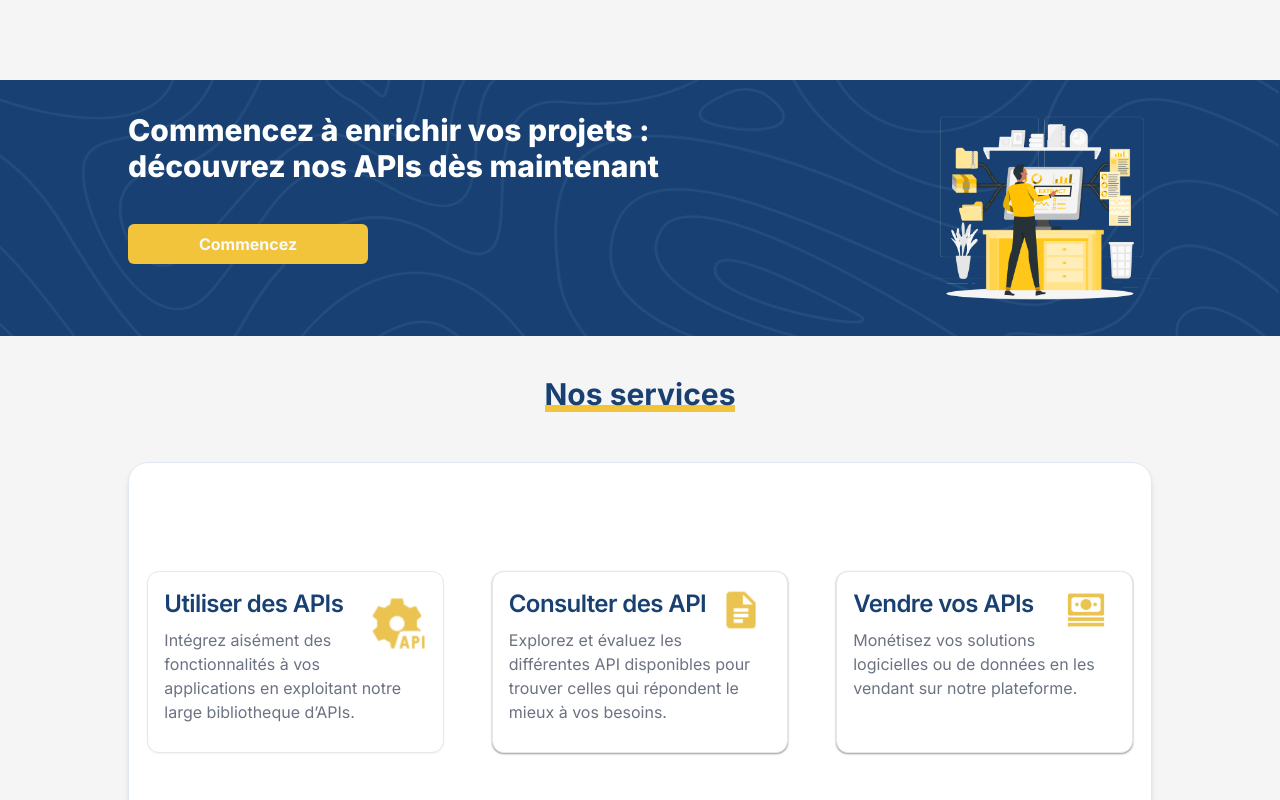
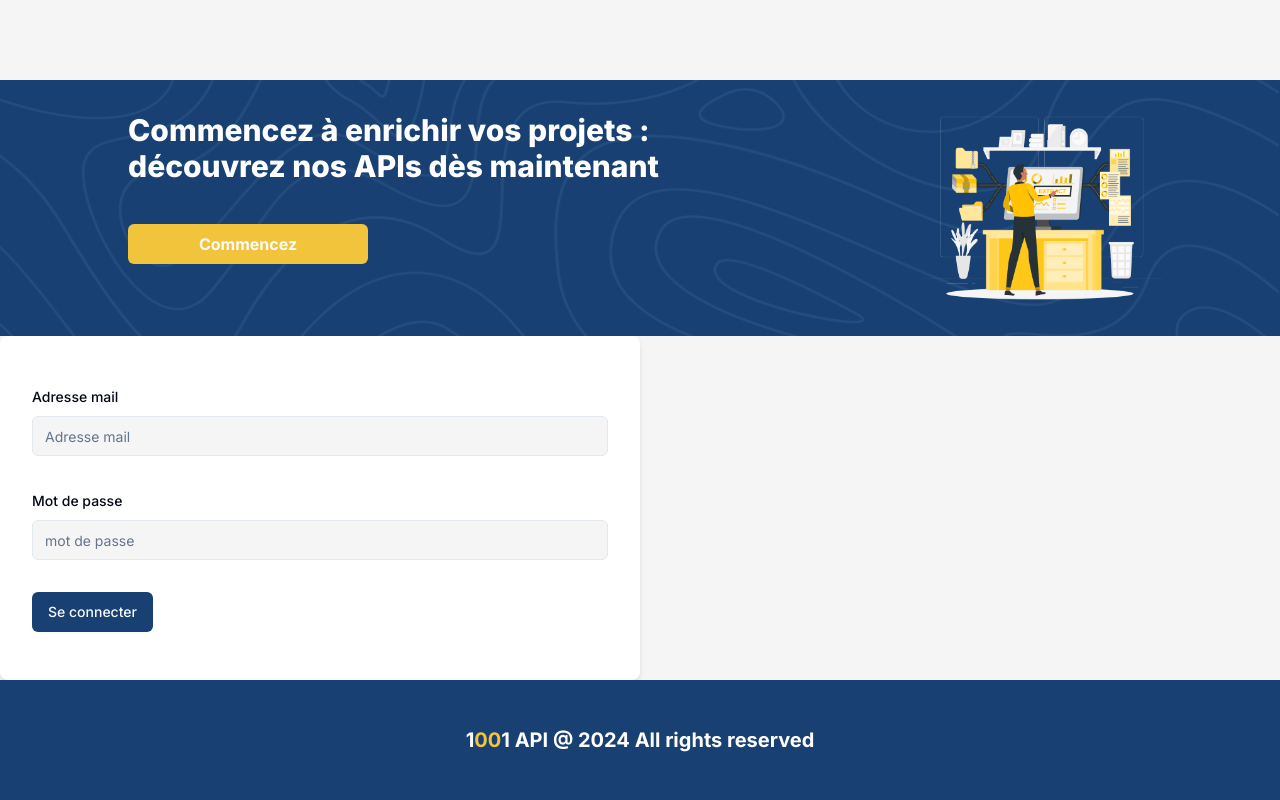
Before and after one commit to codewithabdou/ApiHub-Projet-2CSSIL-Frontend, a Next.js app: page /testRoute in a window 1280 px wide. Shown: the top 800 px of the page. Built offline with nearby package versions, Linux system fonts and the light colour scheme.

Commit message:
added the form

```diff
--- /dev/null
+++ b/app/components/Admin/CreateCategoryForm.tsx
@@ -0,0 +1,102 @@
+"use client";
+
+import { zodResolver } from "@hookform/resolvers/zod";
+import { useForm } from "react-hook-form";
+import { login } from "@services/authentication.service";
+import {
+  Form,
+  FormControl,
+  FormField,
+  FormItem,
+  FormLabel,
+  FormMessage,
+} from "../ui/form";
+import { loginRequest } from "@typings/auth/authForms";
+import { loginFormSchema } from "@typings/auth/authForms";
+import { Input } from "../ui/input";
+import { Button } from "../ui/button";
+import { useState } from "react";
+import { toast } from "sonner";
+import { GiCancel } from "react-icons/gi";
+import { useRouter } from "next/navigation";
+const formSchema = loginFormSchema;
+
+export default function CreateCategoryForm() {
+  const [isLoading, setIsLoading] = useState<boolean>(false);
+  const router = useRouter();
+
+  const form = useForm<loginRequest>({
+    resolver: zodResolver(formSchema),
+    defaultValues: {
+      email: "",
+      password: "",
+    },
+  });
+
+  async function onSubmit(values: loginRequest) {
+    setIsLoading(true);
+    const result = await login(values);
+    if (result.status !== "success") {
+      toast.error(result.status, {
+        description: result.message,
+        position: "top-right",
+        dismissible: true,
+        duration: 5000,
+        cancel: {
+          label: (
+            <Button variant={"destructive"} size={"sm"}>
+              OK
+            </Button>
+          ),
+          onClick: () => {
+            toast.dismiss();
+          },
+        },
+        icon: <GiCancel className="text-lg text-red-500" />,
+      });
+    } else {
+      router.push(`/${result.message}`);
+      form.reset();
+    }
+    setIsLoading(false);
+  }
+
+  return (
+    <Form {...form}>
+      <form
+        onSubmit={form.handleSubmit(onSubmit)}
+        className="space-y-8 bg-white px-8 py-12 rounded-lg shadow-md w-full md:w-1/2"
+      >
+        <FormField
+          control={form.control}
+          name="email"
+          render={({ field }) => (
+            <FormItem>
+              <FormLabel>Adresse mail</FormLabel>
+              <FormControl>
+                <Input placeholder="Adresse mail" {...field} />
+              </FormControl>
+              <FormMessage />
+            </FormItem>
+          )}
+        />
+        <FormField
+          control={form.control}
+          name="password"
+          render={({ field }) => (
+            <FormItem>
+              <FormLabel>Mot de passe</FormLabel>
+              <FormControl>
+                <Input placeholder="mot de passe" {...field} />
+              </FormControl>
+              <FormMessage />
+            </FormItem>
+          )}
+        />
+        <Button disabled={isLoading} type="submit">
+          {isLoading ? "Chargement..." : "Se connecter"}
+        </Button>{" "}
+      </form>
+    </Form>
+  );
+}
--- a/app/components/Admin/index.ts
+++ b/app/components/Admin/index.ts
@@ -0,0 +1,3 @@
+import CreateCategoryForm from "./CreateCategoryForm";
+
+export default  { CreateCategoryForm };
--- /dev/null
+++ b/app/testRoute/OurApis.tsx
@@ -0,0 +1,93 @@
+"use client";
+
+import OurApis from "@config/nosApis";
+import {
+  Carousel,
+  CarouselContent,
+  CarouselItem,
+  CarouselNext,
+  CarouselPrevious,
+} from "../components/ui/carousel";
+import ApiCategoryCard from "@app/components/Shared/ApiCategoryCard";
+
+const page = () => {
+  const spacing = 0;
+  const Styles = {
+    carouselStyle:
+      "xl:w-[90%]  md:w-[80%]  w-[70%] h-[90%] flex items-center ",
+      carouselContentStyle: "py-4"
+  };
+
+  return (
+    <div className="flex w-full flex-col items-center justify-center mx-auto mt-10 p-2 gap-12">
+
+ <div className="flex flex-col">
+        <h1 className="md:text-3xl text-2xl text-primary font-bold z-10">
+          Nos APIs
+        </h1>
+        <div className="w-full h-[7px] bg-secondary mt-[-7px]"></div>
+      </div>
+
+      <section className="  xl:w-[80%]  w-[95%]  bg-white rounded-[20px] shadow-md shadow-[#979797]  border-[2px] px-10  py-5 gap-3 flex-col flex">
+        <p className="md:text-xl text-lg font-bold text-primary">
+          Catégories populaires:
+        </p>
+
+        <div className=" flex justify-center items-center">
+          <Carousel
+            opts={{
+              loop: false,
+              align: "start",
+            }}
+            className={Styles.carouselStyle}
+          >
+            <CarouselContent className={Styles.carouselContentStyle}>
+              {OurApis.map((api, index) => (
+                <CarouselItem
+                  key={index}
+                 className={`md:basis-1/2 lg:basis-1/3 p-${spacing}`}
+
+                >
+                  <ApiCategoryCard  CategoryDescription={api.CategoryDescription} apiCategoryImage={api.apiCategoryImage} apiCategory={api.apiCategory}/>
+                </CarouselItem>
+              ))}
+            </CarouselContent>
+            <CarouselPrevious />
+            <CarouselNext />
+          </Carousel>
+        </div>
+
+        <p className="md:text-xl text-lg font-bold text-primary">
+          Catégories recommandées:
+        </p>
+
+        <div className=" flex justify-center items-center">
+          <Carousel
+            opts={{
+              loop: false,
+              align: "start",
+            }}
+            className={Styles.carouselStyle}
+          >
+            <CarouselContent
+              className={Styles.carouselContentStyle}
+            >
+              {Array.from({ length: 6 }).map((_, index) => (
+                <CarouselItem key={index}
+                 className={`md:basis-1/2 lg:basis-1/3 p-${spacing}`}
+
+                 >
+                  <ApiCategoryCard />
+                </CarouselItem>
+              ))}
+            </CarouselContent>
+            <CarouselPrevious />
+            <CarouselNext />
+          </Carousel>
+        </div>
+      </section>
+    </div>
+  );
+};
+
+export default page;
--- a/app/testRoute/page.tsx
+++ b/app/testRoute/page.tsx
@@ -1,3 +1,4 @@
+import CreateCategoryForm from "@app/components/Admin/CreateCategoryForm";
 import {
   Banner,
   Nosservices,
@@ -6,14 +7,13 @@ import {
   Footer,
 } from "@app/components/home";
 
+
 // this is a test page to test the components you are working on
 const TestPage = () => {
   return (
     <div>
       <Banner />
-      <Nosservices />
-      <OurApis />
-      <Testemonies />
+        <CreateCategoryForm />
       <Footer />
     </div>
   );
--- /dev/null
+++ b/typings/api/createCategoryType.ts
@@ -0,0 +1,42 @@
+import { z } from "zod";
+
+const createCategorySchema = z.object({
+  name: z.string().min(2, {
+    message: "Please enter a valid name address.",
+  }),
+  description: z.string().min(8, {
+    message: "Please enter a valid description.",
+  }),
+});
+
+
+
+export type categoryRequest = z.infer<typeof createCategorySchema>;
+
+
+export type successCreateCategoryResponse = {
+  status: String;
+  message: String;
+  // fill data form api  respoinse
+};
+
+
+export type errorAuthResponse = {
+  errors?: any;
+  message: String;
+  status?: String;
+};
+
+export type succesGetLoggedInUserResponse = {
+  data: {
+    id: number;
+    email: string;
+    role: string;
+    status: string;
+    created_at: string;
+    updated_at: string;
+  };
+  status: string;
+};
+
+export { createCategorySchema};
```
